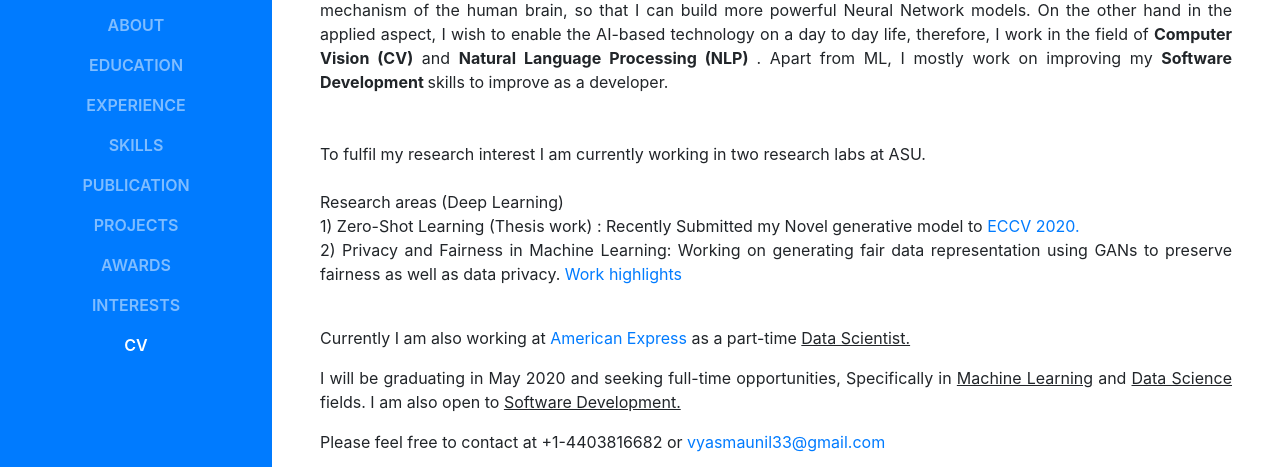
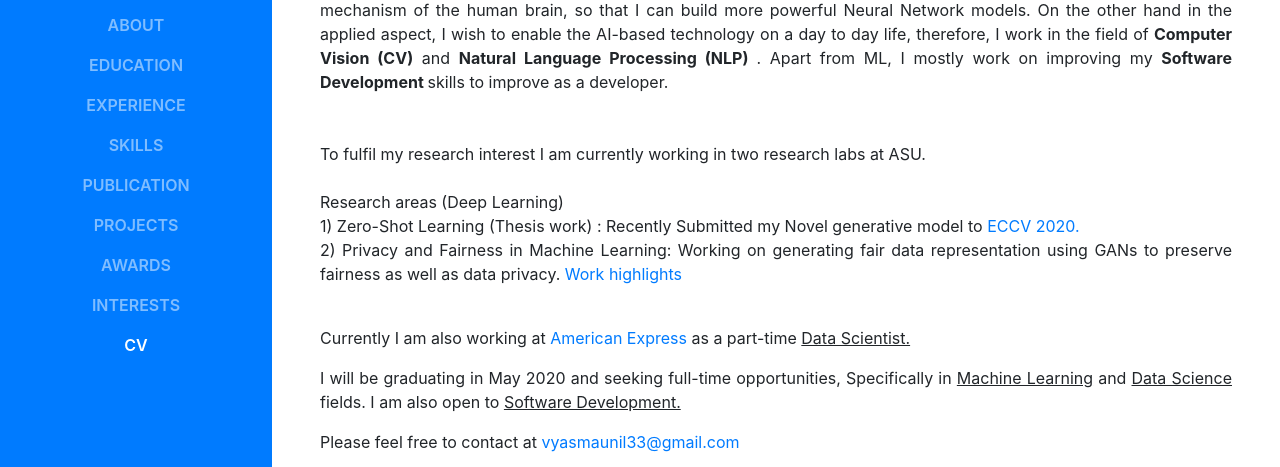
Before and after one commit to Maunil/test_webiste, a website with bundled scripts: page index.html in a window 1280 px wide. Shown: the part 307-774 px from the top of the page. Built offline with nearby package versions, Linux system fonts and the light colour scheme; a web font is replaced by a local one.

Commit message:
Update index.html

```diff
--- a/index.html
+++ b/index.html
@@ -96,7 +96,7 @@
 		  </p>
 		  <p align="justify">
       I will be graduating in May 2020 and seeking full-time opportunities, Specifically in <u>Machine Learning</u> and <u>Data Science </u> fields. I am also open to <u>Software Development. </u>
-      <p> Please feel free to contact at +1-4403816682 or <a  href ="vyasmaunil33@gmail"> vyasmaunil33@gmail.com </a></p>
+      <p> Please feel free to contact at <a  href ="vyasmaunil33@gmail"> vyasmaunil33@gmail.com </a></p>
 		  </p>
 		  <ul class="list-inline list-social-icons mb-0">
         <!--
```
